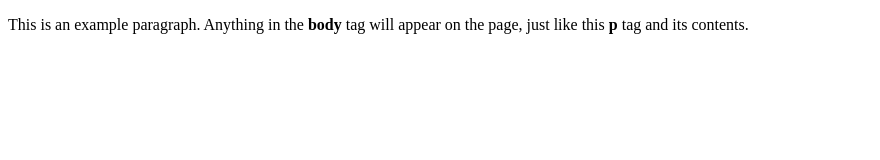
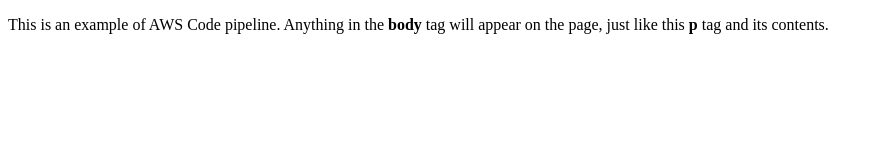
Before and after one commit to raish-siyatech/demo_html, a plain HTML site: page index.html in a window 1280 px wide. Shown: the whole page, without its empty margins (0-880 px from the left). Drawn offline with Linux system fonts and the light colour scheme.

Commit message:
first commit

```diff
--- a/index.html
+++ b/index.html
@@ -4,6 +4,6 @@
     <title>This is the title of the webpage!</title>
   </head>
   <body>
-    <p>This is an example paragraph. Anything in the <strong>body</strong> tag will appear on the page, just like this <strong>p</strong> tag and its contents.</p>
+    <p>This is an example of AWS Code pipeline. Anything in the <strong>body</strong> tag will appear on the page, just like this <strong>p</strong> tag and its contents.</p>
   </body>
 </html>
```
